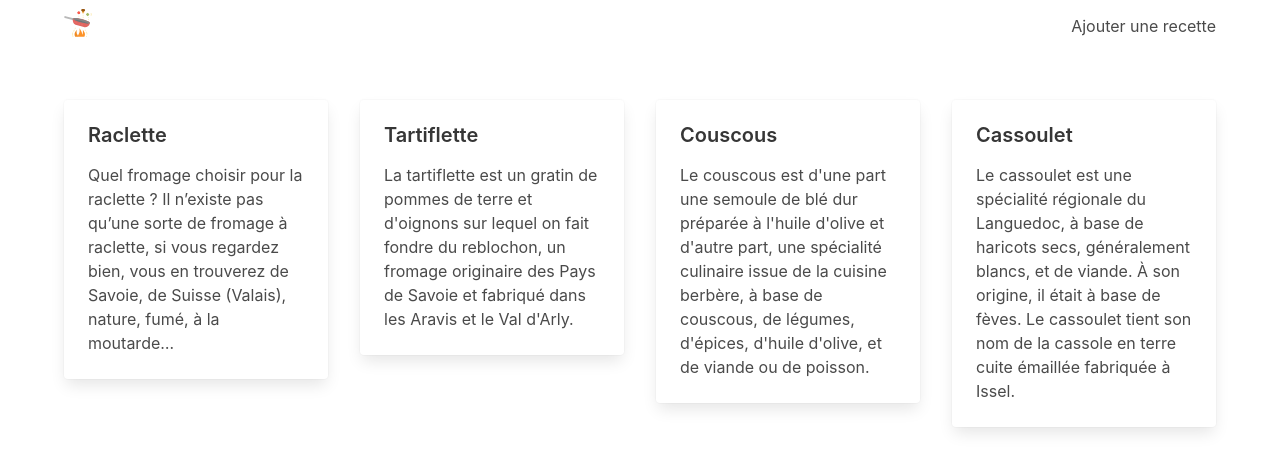
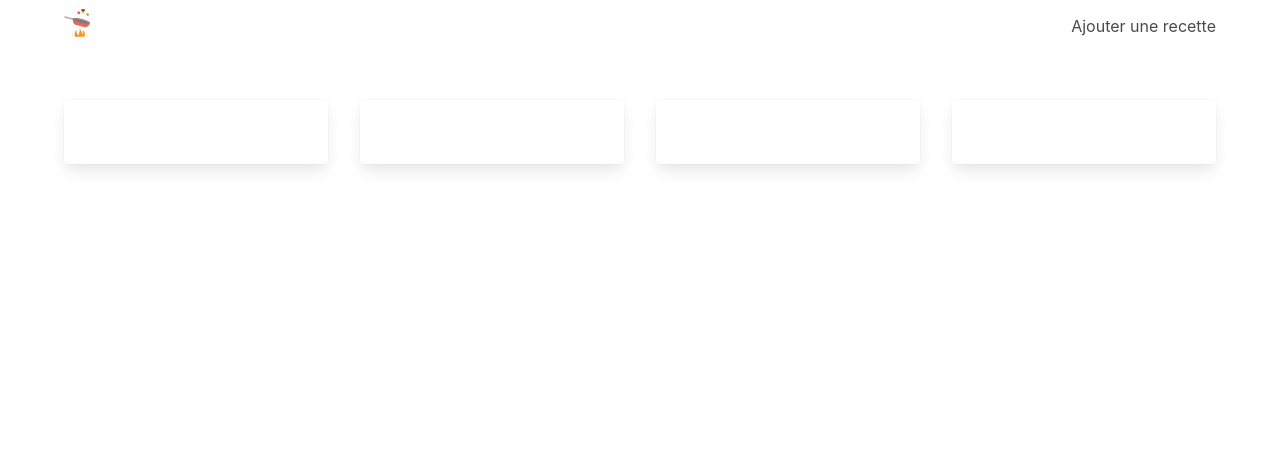
Before and after one commit to antoinecellier/codelab-react-2019, a React (Create React App) app: page / in a window 1280 px wide. Shown: the top 472 px of the page. Built offline with nearby package versions, Linux system fonts and the light colour scheme.

Commit message:
:recycle: Change shape props of recipe

```diff
--- a/src/components/RecipeCard/index.js
+++ b/src/components/RecipeCard/index.js
@@ -7,8 +7,8 @@ function RecipeCard({ item }) {
             <Link className="Card__content card is-flex" to={`/recipes/${item.id}`}>
                 <div className="card-content">
                     <div className="content">
-                        <h4>{item.title}</h4>
-                        <p>{item.body}</p>
+                        <h4>{item.name}</h4>
+                        <p>{item.description}</p>
                     </div>
                 </div>
             </Link>
```
